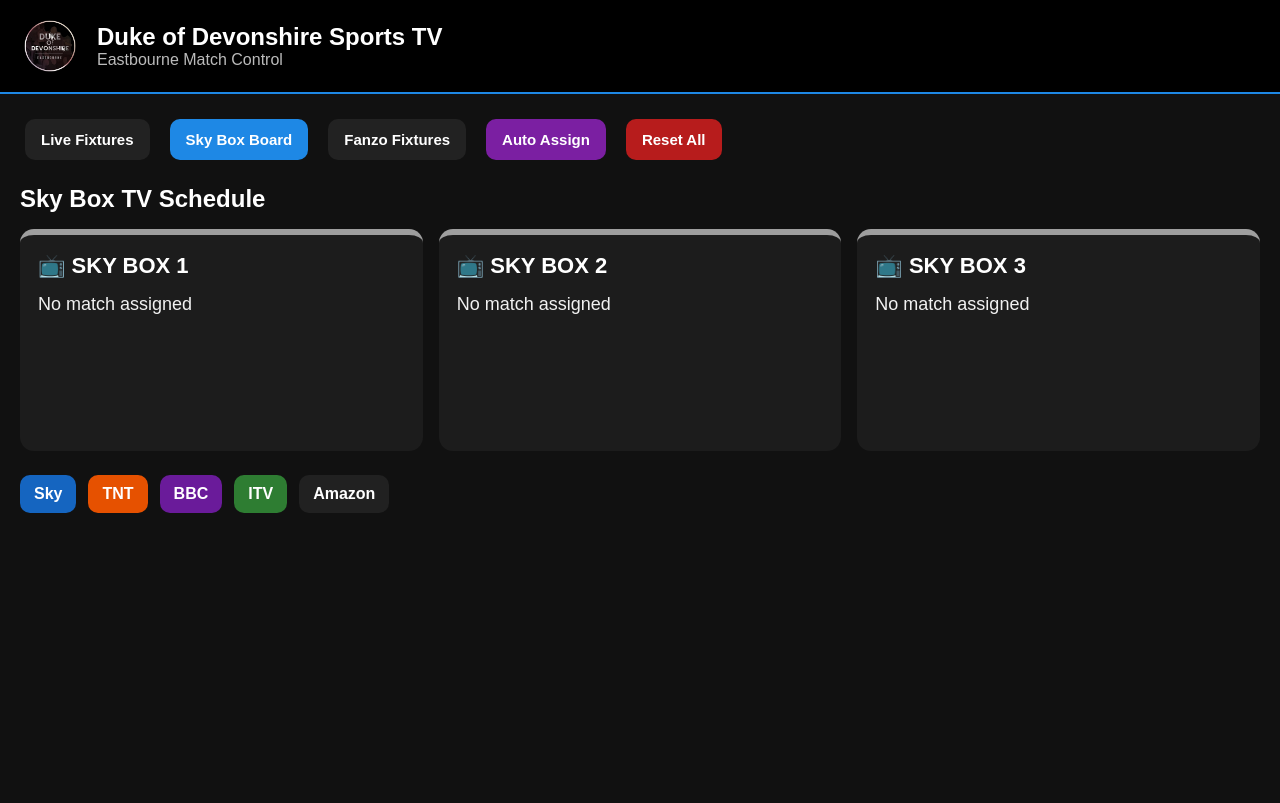
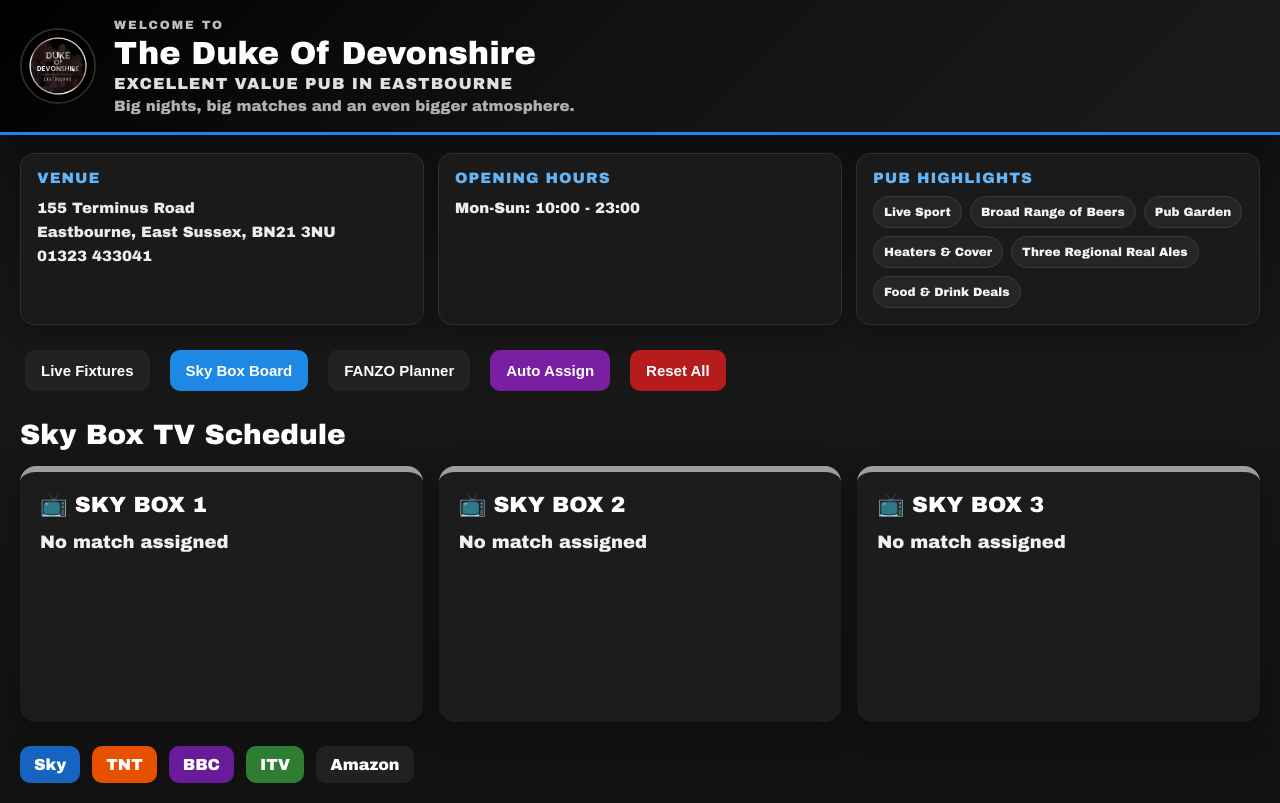
Before and after one commit to craigyb2323cb-art/dukeMatchdayapp, a React (Vite) app: page / in a window 1280 px wide. Both pictures are taken after a click on the button "Sky Box Board". Built offline with nearby package versions, Linux system fonts and the light colour scheme.

Commit message:
Update App.jsx

```diff
--- a/src/App.jsx
+++ b/src/App.jsx
@@ -25,7 +25,6 @@
       ...prev,
       [box]: match
     }));
-
     setMatches((prev) => prev.filter((m) => m !== match));
   }
 
@@ -35,7 +34,6 @@
       box2: "No match assigned",
       box3: "No match assigned"
     });
-
     setMatches(defaultMatches);
   }
 
@@ -89,13 +87,12 @@
       (a, b) => getPopularityScore(b) - getPopularityScore(a)
     );
 
-    const nextBoxes = {
+    setBoxes({
       box1: pool[0] || "No match assigned",
       box2: pool[1] || "No match assigned",
       box3: pool[2] || "No match assigned"
-    };
+    });
 
-    setBoxes(nextBoxes);
     setMatches(pool.slice(3));
   }
 
@@ -111,7 +108,7 @@
           padding: "6px 10px",
           borderRadius: "999px",
           fontSize: "12px",
-          fontWeight: "bold",
+          fontWeight: "800",
           letterSpacing: "0.5px",
           marginTop: "10px"
         }}
@@ -122,37 +119,52 @@
   }
 
   return (
-    <div style={{ background: "#111", minHeight: "100vh", color: "white" }}>
-      <div
-        style={{
-          display: "flex",
-          alignItems: "center",
-          gap: "15px",
-          padding: "14px 18px",
-          background: "#000",
-          borderBottom: "2px solid #1e88e5"
-        }}
-      >
+    <div style={appShell}>
+      <div style={heroHeader}>
         <img
           src={logo}
           alt="Duke of Devonshire logo"
-          style={{ height: "64px", width: "64px", borderRadius: "50%" }}
+          style={logoStyle}
         />
-        <div>
-          <h2 style={{ margin: 0 }}>Duke of Devonshire Sports TV</h2>
-          <div style={{ color: "#bbb" }}>Eastbourne Match Control</div>
+
+        <div style={{ flex: 1 }}>
+          <div style={eyebrow}>WELCOME TO</div>
+          <h1 style={mainTitle}>The Duke Of Devonshire</h1>
+          <div style={subTitle}>Excellent Value Pub In Eastbourne</div>
+          <div style={heroCopy}>
+            Big nights, big matches and an even bigger atmosphere.
+          </div>
+        </div>
+      </div>
+
+      <div style={topInfoGrid}>
+        <div style={infoCard}>
+          <div style={infoTitle}>Venue</div>
+          <div style={infoText}>155 Terminus Road</div>
+          <div style={infoText}>Eastbourne, East Sussex, BN21 3NU</div>
+          <div style={infoText}>01323 433041</div>
+        </div>
+
+        <div style={infoCard}>
+          <div style={infoTitle}>Opening Hours</div>
+          <div style={infoText}>Mon-Sun: 10:00 - 23:00</div>
+        </div>
+
+        <div style={infoCard}>
+          <div style={infoTitle}>Pub Highlights</div>
+          <div style={badgeWrap}>
+            <span style={featureBadge}>Live Sport</span>
+            <span style={featureBadge}>Broad Range of Beers</span>
+            <span style={featureBadge}>Pub Garden</span>
+            <span style={featureBadge}>Heaters & Cover</span>
+            <span style={featureBadge}>Three Regional Real Ales</span>
+            <span style={featureBadge}>Food & Drink Deals</span>
+          </div>
         </div>
       </div>
 
       <div style={{ padding: "20px" }}>
-        <div
-          style={{
-            display: "flex",
-            gap: "10px",
-            flexWrap: "wrap",
-            marginBottom: "20px"
-          }}
-        >
+        <div style={navRow}>
           <button onClick={() => setPage("fixtures")} style={tabButton(page === "fixtures")}>
             Live Fixtures
           </button>
@@ -162,7 +174,7 @@
           </button>
 
           <button onClick={() => setPage("fanzo")} style={tabButton(page === "fanzo")}>
-            Fanzo Fixtures
+            FANZO Planner
           </button>
 
           <button onClick={autoAssign} style={autoAssignButton}>
@@ -176,16 +188,9 @@
 
         {page === "fixtures" && (
           <div>
-            <h2 style={{ marginBottom: "16px" }}>Live Sports (FANZO)</h2>
+            <h2 style={sectionTitle}>Live Sports</h2>
 
-            <div
-              style={{
-                marginBottom: "24px",
-                borderRadius: "12px",
-                overflow: "hidden",
-                border: "1px solid #333"
-              }}
-            >
+            <div style={iframeCard}>
               <iframe
                 src="https://widget.fanzo.com/?id=14245"
                 width="100%"
@@ -195,7 +200,12 @@
               ></iframe>
             </div>
 
-            <h3 style={{ marginBottom: "16px" }}>Assign Match To Sky Box</h3>
+            <div style={assignIntroCard}>
+              <div style={assignIntroTitle}>Assign matches to screens</div>
+              <div style={assignIntroText}>
+                Put the biggest event on Sky Box 1, then work down to 3.
+              </div>
+            </div>
 
             {matches.map((match, i) => {
               const channel = getChannelInfo(match);
@@ -206,35 +216,20 @@
                   style={{
                     marginBottom: "16px",
                     padding: "16px",
-                    background: "#1c1c1c",
-                    borderRadius: "12px",
+                    background: "#1b1b1b",
+                    borderRadius: "14px",
                     borderLeft: `6px solid ${channel.border}`,
                     borderTop: `1px solid ${channel.border}`,
-                    borderRight: "1px solid #2f2f2f",
-                    borderBottom: "1px solid #2f2f2f"
+                    borderRight: "1px solid #313131",
+                    borderBottom: "1px solid #313131",
+                    boxShadow: "0 8px 24px rgba(0,0,0,0.25)"
                   }}
                 >
-                  <div
-                    style={{
-                      marginBottom: "8px",
-                      fontSize: "18px",
-                      fontWeight: "bold",
-                      lineHeight: "1.4"
-                    }}
-                  >
-                    {match}
-                  </div>
+                  <div style={matchTitle}>{match}</div>
 
                   <ChannelBadge text={match} />
 
-                  <div
-                    style={{
-                      display: "flex",
-                      gap: "12px",
-                      flexWrap: "wrap",
-                      marginTop: "14px"
-                    }}
-                  >
+                  <div style={buttonRow}>
                     <button style={box1Button} onClick={() => assign("box1", match)}>
                       📺 SKY BOX 1
                     </button>
@@ -252,25 +247,14 @@
             })}
 
             {matches.length === 0 && (
-              <div
-                style={{
-                  padding: "18px",
-                  background: "#1c1c1c",
-                  borderRadius: "12px",
-                  fontSize: "18px",
-                  fontWeight: "bold",
-                  border: "1px solid #2f2f2f"
-                }}
-              >
-                ✅ All matches assigned
-              </div>
+              <div style={allAssignedCard}>✅ All matches assigned</div>
             )}
           </div>
         )}
 
         {page === "board" && (
           <div>
-            <h2 style={{ marginBottom: "16px" }}>Sky Box TV Schedule</h2>
+            <h2 style={sectionTitle}>Sky Box TV Schedule</h2>
 
             <div style={boardGrid}>
               {[["box1", "📺 SKY BOX 1"], ["box2", "📺 SKY BOX 2"], ["box3", "📺 SKY BOX 3"]].map(
@@ -282,17 +266,18 @@
                       key={key}
                       style={{
                         background: "#1c1c1c",
-                        borderRadius: "14px",
-                        padding: "18px",
+                        borderRadius: "16px",
+                        padding: "20px",
                         borderTop: `6px solid ${channel.border}`,
-                        minHeight: "180px"
+                        minHeight: "210px",
+                        boxShadow: "0 10px 28px rgba(0,0,0,0.28)"
                       }}
                     >
                       <div style={boardTitle}>{title}</div>
                       <div style={boardText}>{boxes[key]}</div>
 
                       {boxes[key] !== "No match assigned" && (
-                        <div style={{ marginTop: "12px" }}>
+                        <div style={{ marginTop: "14px" }}>
                           <ChannelBadge text={boxes[key]} />
                         </div>
                       )}
@@ -302,14 +287,7 @@
               )}
             </div>
 
-            <div
-              style={{
-                marginTop: "24px",
-                display: "flex",
-                gap: "12px",
-                flexWrap: "wrap"
-              }}
-            >
+            <div style={legendRow}>
               <div style={legendStyle("#1565c0")}>Sky</div>
               <div style={legendStyle("#e65100")}>TNT</div>
               <div style={legendStyle("#6a1b9a")}>BBC</div>
@@ -321,17 +299,10 @@
 
         {page === "fanzo" && (
           <div>
-            <h2 style={{ marginBottom: "16px" }}>Fanzo Fixture Planner</h2>
+            <h2 style={sectionTitle}>FANZO Fixture Planner</h2>
 
-            <div
-              style={{
-                background: "#1c1c1c",
-                borderRadius: "12px",
-                padding: "24px",
-                border: "1px solid #333"
-              }}
-            >
-              <p style={{ fontSize: "18px", marginTop: 0 }}>
+            <div style={plannerCard}>
+              <p style={{ fontSize: "18px", marginTop: 0, color: "#f0f0f0" }}>
                 Open the full FANZO fixture planner in a separate page.
               </p>
 
@@ -346,13 +317,177 @@
   );
 }
 
+const appShell = {
+  background:
+    "linear-gradient(180deg, #0d0d0d 0%, #171717 45%, #111111 100%)",
+  minHeight: "100vh",
+  color: "white",
+  fontFamily:
+    "'Arial Black', 'Segoe UI', Tahoma, Geneva, Verdana, sans-serif"
+};
+
+const heroHeader = {
+  display: "flex",
+  alignItems: "center",
+  gap: "18px",
+  padding: "18px 20px",
+  background:
+    "linear-gradient(135deg, #000000 0%, #111111 45%, #1b1b1b 100%)",
+  borderBottom: "3px solid #1e88e5",
+  boxShadow: "0 10px 28px rgba(0,0,0,0.28)",
+  flexWrap: "wrap"
+};
+
+const logoStyle = {
+  height: "72px",
+  width: "72px",
+  borderRadius: "50%",
+  objectFit: "cover",
+  border: "2px solid #2b2b2b"
+};
+
+const eyebrow = {
+  fontSize: "12px",
+  letterSpacing: "2px",
+  color: "#bdbdbd",
+  fontWeight: "800",
+  textTransform: "uppercase"
+};
+
+const mainTitle = {
+  margin: "4px 0",
+  fontSize: "32px",
+  lineHeight: "1.1"
+};
+
+const subTitle = {
+  color: "#e0e0e0",
+  fontSize: "16px",
+  fontWeight: "700",
+  textTransform: "uppercase",
+  letterSpacing: "1px"
+};
+
+const heroCopy = {
+  marginTop: "6px",
+  color: "#b0b0b0",
+  fontSize: "15px"
+};
+
+const topInfoGrid = {
+  display: "grid",
+  gridTemplateColumns: "repeat(auto-fit, minmax(240px, 1fr))",
+  gap: "14px",
+  padding: "18px 20px 0 20px"
+};
+
+const infoCard = {
+  background: "#1a1a1a",
+  border: "1px solid #2f2f2f",
+  borderRadius: "14px",
+  padding: "16px",
+  boxShadow: "0 8px 22px rgba(0,0,0,0.22)"
+};
+
+const infoTitle = {
+  fontSize: "15px",
+  fontWeight: "800",
+  color: "#64b5f6",
+  marginBottom: "10px",
+  textTransform: "uppercase",
+  letterSpacing: "1px"
+};
+
+const infoText = {
+  color: "#ececec",
+  lineHeight: "1.6",
+  fontSize: "15px"
+};
+
+const badgeWrap = {
+  display: "flex",
+  flexWrap: "wrap",
+  gap: "8px"
+};
+
+const featureBadge = {
+  background: "#252525",
+  color: "#f5f5f5",
+  border: "1px solid #3a3a3a",
+  padding: "8px 10px",
+  borderRadius: "999px",
+  fontSize: "12px",
+  fontWeight: "700"
+};
+
+const navRow = {
+  display: "flex",
+  gap: "10px",
+  flexWrap: "wrap",
+  marginBottom: "20px"
+};
+
+const sectionTitle = {
+  marginBottom: "16px",
+  fontSize: "28px"
+};
+
+const iframeCard = {
+  marginBottom: "24px",
+  borderRadius: "14px",
+  overflow: "hidden",
+  border: "1px solid #333",
+  boxShadow: "0 10px 28px rgba(0,0,0,0.28)"
+};
+
+const assignIntroCard = {
+  background: "#171717",
+  border: "1px solid #2d2d2d",
+  borderRadius: "14px",
+  padding: "16px",
+  marginBottom: "16px"
+};
+
+const assignIntroTitle = {
+  fontWeight: "800",
+  fontSize: "18px",
+  marginBottom: "6px"
+};
+
+const assignIntroText = {
+  color: "#c7c7c7"
+};
+
+const matchTitle = {
+  marginBottom: "8px",
+  fontSize: "18px",
+  fontWeight: "800",
+  lineHeight: "1.4"
+};
+
+const buttonRow = {
+  display: "flex",
+  gap: "12px",
+  flexWrap: "wrap",
+  marginTop: "14px"
+};
+
+const allAssignedCard = {
+  padding: "18px",
+  background: "#1c1c1c",
+  borderRadius: "12px",
+  fontSize: "18px",
+  fontWeight: "bold",
+  border: "1px solid #2f2f2f"
+};
+
 const tabButton = (active) => ({
   background: active ? "#1e88e5" : "#222",
   color: "white",
   border: "none",
   padding: "12px 16px",
   borderRadius: "10px",
-  fontWeight: "bold",
+  fontWeight: "800",
   fontSize: "15px",
   cursor: "pointer"
 });
@@ -363,7 +498,7 @@
   border: "none",
   padding: "12px 16px",
   borderRadius: "10px",
-  fontWeight: "bold",
+  fontWeight: "800",
   fontSize: "15px",
   cursor: "pointer"
 };
@@ -374,7 +509,7 @@
   border: "none",
   padding: "12px 16px",
   borderRadius: "10px",
-  fontWeight: "bold",
+  fontWeight: "800",
   fontSize: "15px",
   cursor: "pointer"
 };
@@ -385,7 +520,7 @@
   border: "none",
   padding: "14px 20px",
   borderRadius: "10px",
-  fontWeight: "bold",
+  fontWeight: "800",
   fontSize: "16px",
   cursor: "pointer"
 };
@@ -396,7 +531,7 @@
   border: "none",
   padding: "14px 18px",
   borderRadius: "10px",
-  fontWeight: "bold",
+  fontWeight: "800",
   fontSize: "16px",
   cursor: "pointer"
 };
@@ -407,7 +542,7 @@
   border: "none",
   padding: "14px 18px",
   borderRadius: "10px",
-  fontWeight: "bold",
+  fontWeight: "800",
   fontSize: "16px",
   cursor: "pointer"
 };
@@ -418,7 +553,7 @@
   border: "none",
   padding: "14px 18px",
   borderRadius: "10px",
-  fontWeight: "bold",
+  fontWeight: "800",
   fontSize: "16px",
   cursor: "pointer"
 };
@@ -431,7 +566,7 @@
 
 const boardTitle = {
   fontSize: "22px",
-  fontWeight: "bold",
+  fontWeight: "800",
   marginBottom: "12px"
 };
 
@@ -441,10 +576,24 @@
   color: "#f1f1f1"
 };
 
+const legendRow = {
+  marginTop: "24px",
+  display: "flex",
+  gap: "12px",
+  flexWrap: "wrap"
+};
+
 const legendStyle = (background) => ({
   background,
   color: "white",
   padding: "10px 14px",
   borderRadius: "10px",
-  fontWeight: "bold"
+  fontWeight: "800"
 });
+
+const plannerCard = {
+  background: "#1c1c1c",
+  borderRadius: "12px",
+  padding: "24px",
+  border: "1px solid #333"
+};
```
